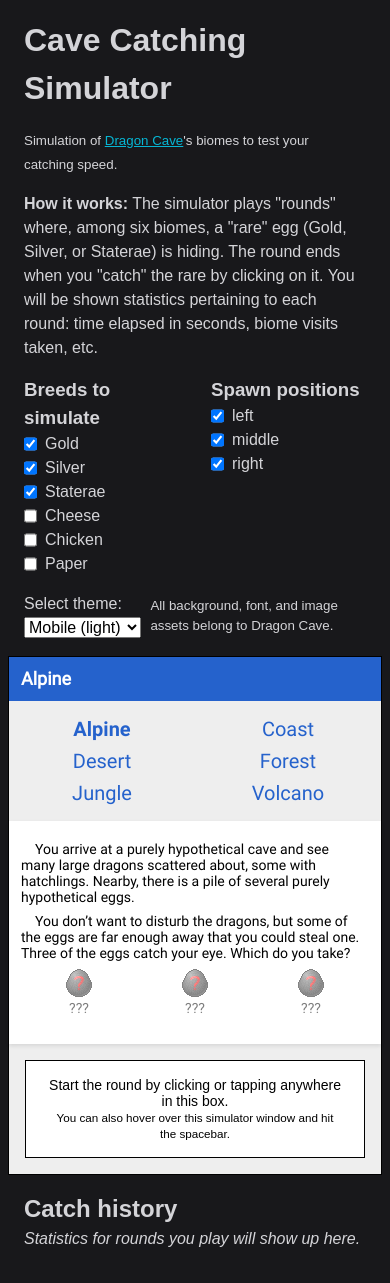
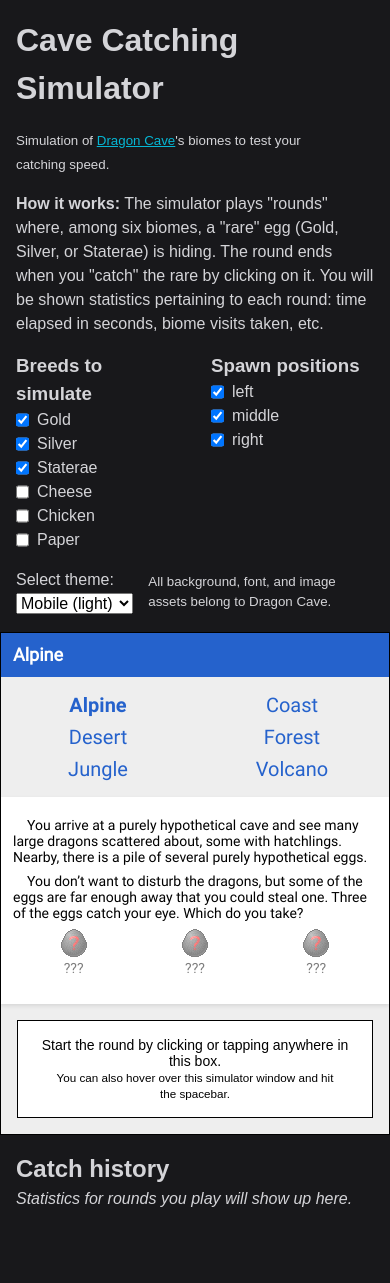
Before and after one commit to endulum/dc-click-sim, a React (Vite) app: page / in a window 390 px wide. After the commit the page ends 1243 px from the top, so only its background shows below. Built offline with nearby package versions, Linux system fonts and the light colour scheme.

Commit message:
hotfixes

```diff
--- a/src/App.tsx
+++ b/src/App.tsx
@@ -88,7 +88,7 @@ export function App() {
         </small>
       </div>
 
-      {windowSize.width < 800 &&
+      {windowSize.width < 700 &&
         ['default', 'sixties', 'portal'].includes(theme) && (
           <p>
             <b>The theme you have selected may not fit on your screen.</b>
--- a/src/styles/app.css
+++ b/src/styles/app.css
@@ -247,7 +247,7 @@ p a {
 @media screen and (max-width: 600px) {
   .simulator.mobile-dark,
   .simulator.mobile-light {
-    width: calc(100vw - 1rem);
+    width: 100vw;
     margin-left: -1rem;
     margin-right: -1rem;
   }
```
